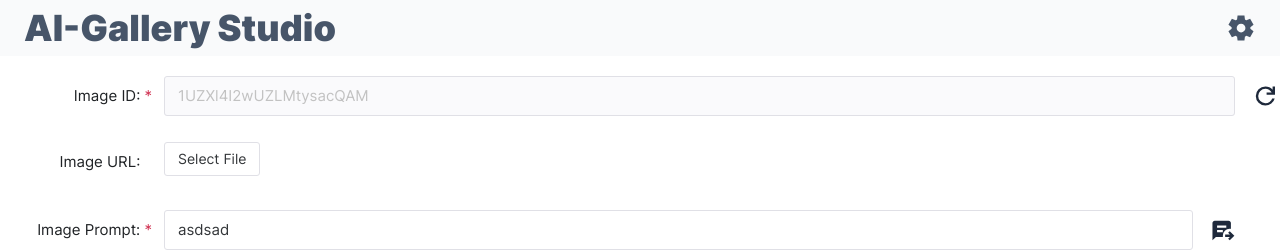
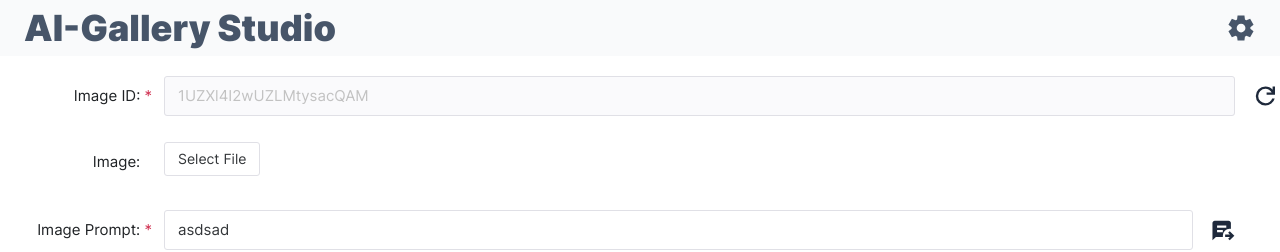
Before and after one commit to megasanjay/studio, a Vue app: page / in a window 1280 px wide. Shown: the top 252 px of the page. Built offline with nearby package versions, Linux system fonts and the light colour scheme; some icons are missing; what prettier-plugin-tailwindcss, tailwindcss-debug-screens, vue3-lottie would draw is missing.

Commit message:
fix: 🐛 update wording

```diff
--- a/src/views/HomeView.vue
+++ b/src/views/HomeView.vue
@@ -222,7 +222,7 @@ const addToGallery = (e: MouseEvent) => {
         />
       </n-form-item>
 
-      <n-form-item label="Image URL:" path="imageurl">
+      <n-form-item label="Image:" path="imageurl">
         <n-upload ref="upload" :default-upload="false" @change="handleChange">
           <n-button>Select File</n-button>
         </n-upload>
```
